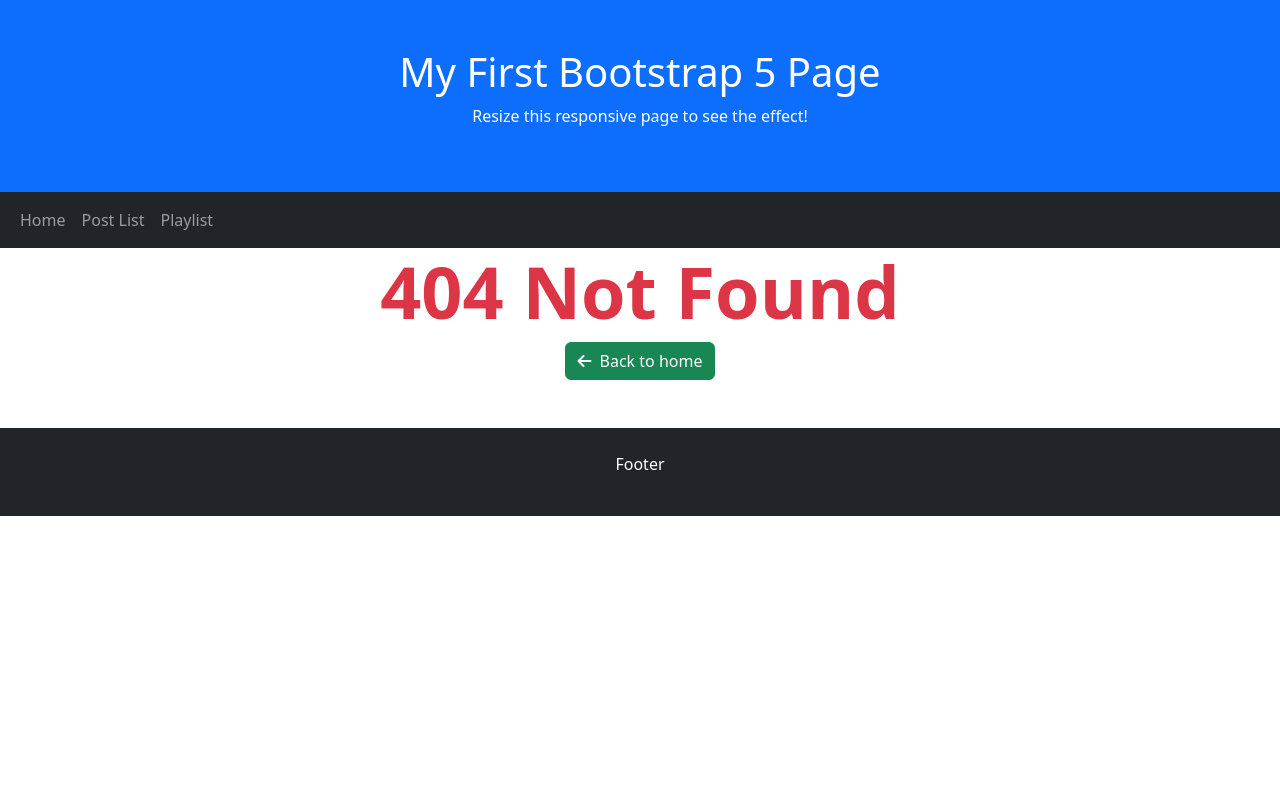
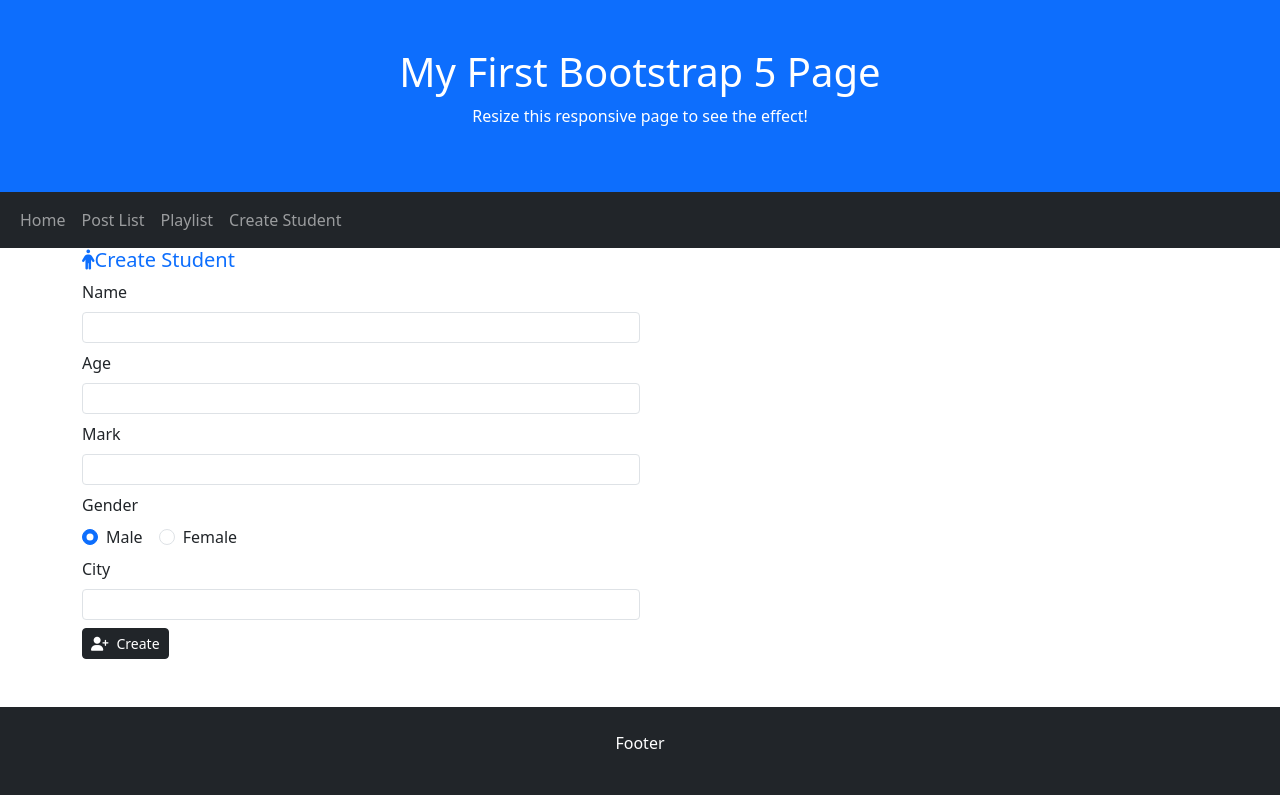
Before and after one commit to khoanguyen84/C1222I1, a React (Create React App) app in the folder Module5/cra/: page /student/create in a window 1280 px wide. Before the commit this address had no page. Built offline with nearby package versions, Linux system fonts and the light colour scheme.

Commit message:
react hook form

```diff
--- a/Module5/cra/src/App.jsx
+++ b/Module5/cra/src/App.jsx
@@ -9,6 +9,7 @@ import Footer from './components/layout/Footer';
 import { Route, Routes } from 'react-router';
 import PostDetail from './components/LearningUseEffect/PostDetail';
 import NotFound from './components/layout/NotFound';
+import CreateStudent from './components/ReactHookForm/CreateStudent';
 
 function App() {
   return (
@@ -20,6 +21,7 @@ function App() {
         <Route path='/post-list' element={<PostList/>}/>
         <Route path='/post-detail/:postid' element={<PostDetail/>}/>
         <Route path='/play-list' element={<PlayList/>}/>
+        <Route path='/student/create' element={<CreateStudent/>}/>
         <Route path='/*' element={<NotFound/>}/>
       </Routes>
       <Footer />
--- /dev/null
+++ b/Module5/cra/src/components/ReactHookForm/CreateStudent.jsx
@@ -0,0 +1,115 @@
+import React from "react";
+import { useForm } from 'react-hook-form';
+import { yupResolver } from '@hookform/resolvers/yup';
+import * as yup from 'yup';
+import randomstring from "randomstring";
+import axios from "axios";
+
+const schema = yup.object({
+    name: yup.string().required().max(50),
+    age: yup.number().required().integer().min(18).max(60).typeError('age is required field'),
+    mark: yup.number().required().positive().max(10).typeError('mark is required field'),
+    city: yup.string().required(),
+})
+
+function CreateStudent() {
+
+    const { register, handleSubmit, reset, formState: { errors } } = useForm({
+        resolver: yupResolver(schema)
+    });
+
+    const handleSubmitClick = async (data) => {
+        data = {
+            ...data,
+            id: randomstring.generate(10)
+        }
+        // fetch('https://js-post-api.herokuapp.com/api/students', {
+        //     method: "POST",
+        //     headers:{
+        //         "Content-Type": 'application/json'
+        //     },
+        //     body: JSON.stringify(data)
+        // })
+        //     .then(async (response) => {
+        //         let result = await response.json();
+        //         console.log(result);
+        //         reset()
+        //     })
+        await axios.post('https://js-post-api.herokuapp.com/api/students', data)
+                .then((res) => {
+                    console.log(res);
+                    reset();
+                })
+                .catch((error) => {
+                    console.log(error.message);
+                })
+    }
+    return (
+        <div className="container">
+            <h5 className="text-primary">
+                <i className="fa fa-person"></i>
+                Create Student
+            </h5>
+            <form onSubmit={handleSubmit(handleSubmitClick)} className="w-50">
+                <div className="mb-2">
+                    <label htmlFor="" className="form-label">Name</label>
+                    <input type="text" className="form-control form-control-sm"
+                        {...register('name')}
+                    />
+                    <span className="text-danger">{errors.name?.message}</span>
+                </div>
+                <div className="mb-2">
+                    <label htmlFor="" className="form-label">Age</label>
+                    <input type="number" className="form-control form-control-sm"
+                        {...register('age')}
+                    />
+                    <span className="text-danger">{errors.age?.message}</span>
+                </div>
+                <div className="mb-2">
+                    <label htmlFor="" className="form-label">Mark</label>
+                    <input type="text" className="form-control form-control-sm"
+                        {...register('mark')}
+                    />
+                    <span className="text-danger">{errors.mark?.message}</span>
+                </div>
+                <div className="mb-2">
+                    <label htmlFor="" className="form-label">Gender</label>
+                    <div>
+                        <div className="form-check-inline">
+                            <input type="radio" className="form-check-input"
+                                defaultChecked={true}
+                                value={'male'}
+                                {...register('gender')} />
+                            <label className="form-check-label ms-2">
+                                Male
+                            </label>
+                        </div>
+                        <div className="form-check-inline">
+                            <input type="radio" className="form-check-input"
+                                value={'female'}
+                                {...register('gender')} />
+                            <label className="form-check-label ms-2">
+                                Female
+                            </label>
+                        </div>
+                    </div>
+                </div>
+                <div className="mb-2">
+                    <label htmlFor="" className="form-label">City</label>
+                    <input type="text" className="form-control form-control-sm"
+                        {...register('city')}
+                    />
+                    <span className="text-danger">{errors.city?.message}</span>
+                </div>
+                <div className="mb-2">
+                    <label htmlFor="" className="form-label"></label>
+                    <button type="submit" className="btn btn-dark btn-sm">
+                        <i className="fa fa-user-plus me-2"></i>Create
+                    </button>
+                </div>
+            </form>
+        </div>
+    )
+}
+
+export default CreateStudent;
--- a/Module5/cra/src/components/layout/Narbar.jsx
+++ b/Module5/cra/src/components/layout/Narbar.jsx
@@ -15,6 +15,9 @@ function Narbar() {
                     <li className="nav-item">
                         <Link className="nav-link" to={'/play-list'}>Playlist</Link>
                     </li>
+                    <li className="nav-item">
+                        <Link className="nav-link" to={'/student/create'}>Create Student</Link>
+                    </li>
                 </ul>
             </div>
         </nav>
```
Also changed, not shown: Module5/cra/package.json (+6 -1 lines), 1 other file (tests, documents, lock files or other folders).
